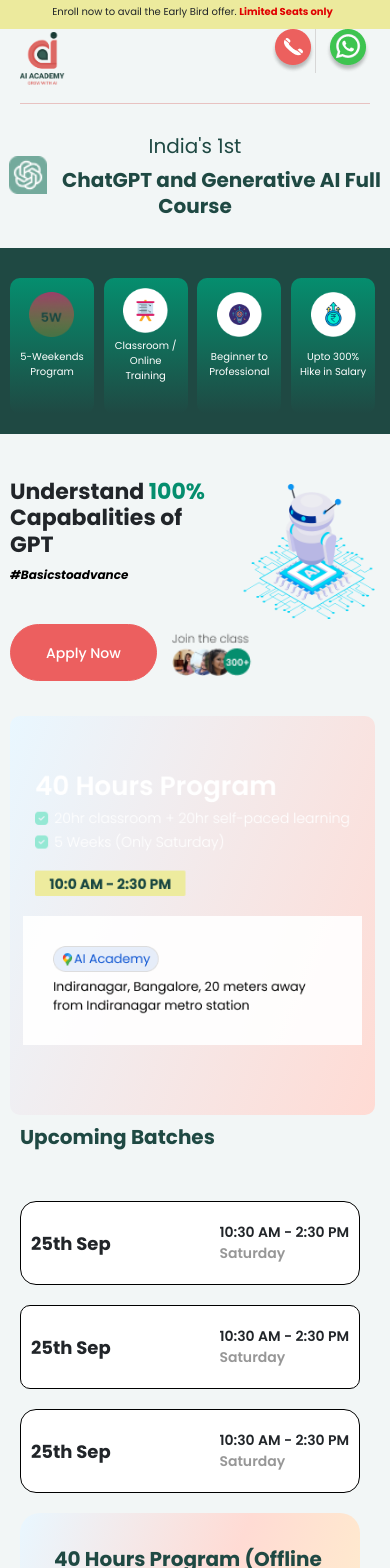
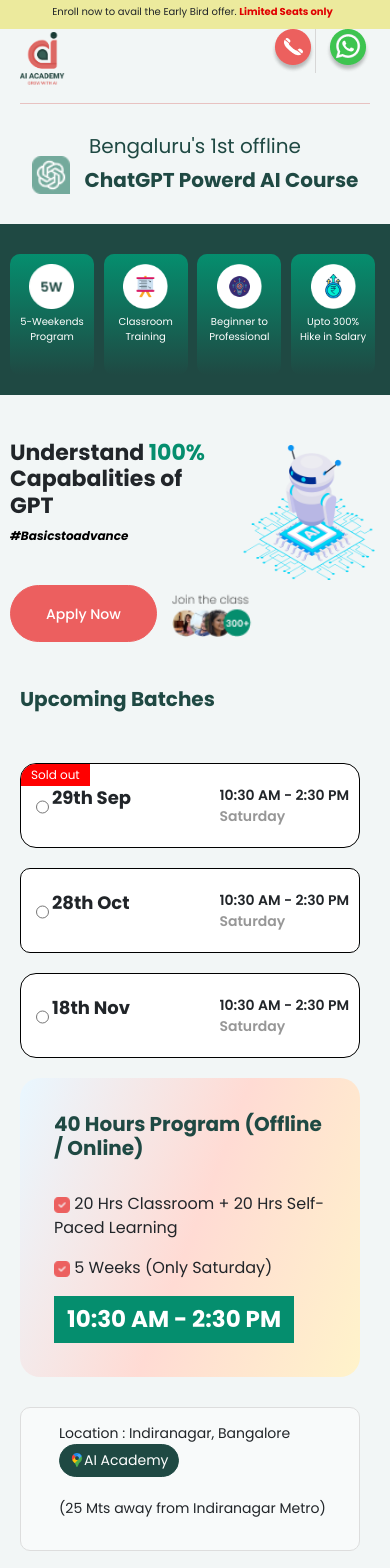
Before and after one commit to PrathmeshSadake/aiacademy, a React (Vite) app: page / in a window 390 px wide. Shown: the top 1568 px of the page. Built offline with nearby package versions, Linux system fonts and the light colour scheme.

Commit message:
changed image,  added radio button

```diff
--- a/src/App.jsx
+++ b/src/App.jsx
@@ -32,11 +32,11 @@
 
       <div className='sec1'>
         <h1>
-          India&apos;s 1st
+          Bengaluru&apos;s 1st offline
           <br />
           <div>
             <img src='./images/chatgpt.png' alt='chtgpt' />
-            ChatGPT and Generative AI Full Course
+            ChatGPT Powerd AI Course
           </div>
         </h1>
       </div>
@@ -49,7 +49,7 @@
             </div>
             <div className='weekend'>
               <img src='./images/cclassroom-coaching.png' alt='weekend' />
-              <p>Classroom / Online Training</p>
+              <p>Classroom Training</p>
             </div>
             <div className='weekend'>
               <img src='./images/b2p.png' alt='weekend' />
@@ -90,16 +90,6 @@
             <img src='./images/users.png' alt='users' />
           </span>
         </div>
-        <div className='sec4'>
-          <div className='row'>
-            <div className='col-md-6 col-xs-12'>
-              <img src='./images/program-timings.png' alt='Program timings' />
-            </div>
-            <div className='col-md-6 col-xs-12 sec4background'>
-              <img src='./images/maps.png' alt='maps' />
-            </div>
-          </div>
-        </div>
         <div className='container'>
           <div className='sec5'>
             <h2>Upcoming Batches</h2>
@@ -108,8 +98,11 @@
                 <div className='upcomingbatches'>
                   <div className='batch'>
                     <div className='date'>
+                      <span className="mark">Sold out</span>
                       <input type='radio' name='batchSelection' />
-                      25th Sep
+                      <p>
+                      29th Sep
+                      </p>
                     </div>
                     <div className='timings'>
                       <p>
@@ -123,7 +116,9 @@
                   <div className='batch'>
                     <div className='date'>
                       <input type='radio' name='batchSelection' />
-                      25th Sep
+                      <p>
+                      28th Oct
+                      </p>
                     </div>
                     <div className='timings'>
                       <p>
@@ -137,7 +132,9 @@
                   <div className='batch'>
                     <div className='date'>
                       <input type='radio' name='batchSelection' />
-                      25th Sep
+                      <p>
+                      18th Nov
+                      </p>
                     </div>
                     <div className='timings'>
                       <p>
@@ -240,7 +237,7 @@
               </p>
             </div>
           </div>
-          <p className='whocandothiscourse'>Who can do This Course</p>
+          <p className='whocandothiscourse'>Who can do this course?</p>
           <div className='features'>
             <div className='whotakecourse'>
               <div className='batch'>
@@ -249,7 +246,7 @@
                 </div>
                 <div className='content'>
                   <p style={{ marginBottom: 0 }}>Individuals</p>
-                  <div className='day'>With Keen Interest in AI</div>
+                  <div className='day'>With keen interest in AI</div>
                 </div>
               </div>
 
@@ -258,7 +255,7 @@
                   <img src='./images/enterprenour.png' />
                 </div>
                 <div className='content'>
-                  <p style={{ marginBottom: 0 }}>Entrepreneurs/CxOs</p>
+                  <p style={{ marginBottom: 0 }}>Entrepreneurs / CXOs</p>
                   <div className='day'>
                     Who wish to understand the complete capabilities of
                     GPT-powered AI
@@ -271,8 +268,8 @@
                   <img src='./images/developers.png' />
                 </div>
                 <div className='content'>
-                  <p style={{ marginBottom: 0 }}>Developers/PMs/Architects</p>
-                  <div className='day'>To be on top of the Game</div>
+                  <p style={{ marginBottom: 0 }}>Developers / PMs / Architects</p>
+                  <div className='day'>To be on top of the game</div>
                 </div>
               </div>
             </div>
@@ -296,10 +293,10 @@
       <div className='container'>
         <div className='sec8'>
           <div className='sec8-1'>
-            <h2>What will you Get?</h2>
+            <h2>What will you get?</h2>
             <p>
               <img src='./images/Tick-Square.png' alt='checkbox' /> Solid
-              understanding of generative AI from basics to advanced
+              understanding of generative AI from basics to advanced.
             </p>
             <p>
               <img src='./images/Tick-Square.png' alt='checkbox' /> You would
--- a/src/index.css
+++ b/src/index.css
@@ -123,7 +123,7 @@
 .whotakecourse .batch .content {
   font-size: 18px;
   font-weight: 700;
-  word-break: break-all;
+  word-wrap: break-word;
 }
 .whotakecourse .batch .content div:not(.day) {
   font-size: 14px;
@@ -217,10 +217,28 @@
   align-items: center;
   margin: 20px 0;
   background-color: white;
+  position: relative;
+  overflow: hidden;
 }
 .sec5 .batch .date {
+  display: flex;
+  align-content: center;
+}
+.sec5 .batch .date .mark {
+  position: absolute;
+  background: red;
+  color: white;
+  top: 0;
+  left: 0;
+  padding: 2px 10px;
+  font-size: 12px;
+}
+.sec5 .batch .date p {
   font-size: 18px;
   font-weight: 700;
+}
+.sec5 .batch .date input {
+  all: revert;
 }
 .sec5 .batch .timings p:not(.day) {
   font-size: 14px;
@@ -451,6 +469,9 @@
   font-size: 20px;
 }
 .sec2 .features .weekend img {
+  width: 50%;
+}
+.sec2 .features .weekend svg {
   width: 50%;
 }
 .sec11 {
```
Also changed, not shown: public/images/5W.png, 1 other file (tests, documents, lock files or other folders).
